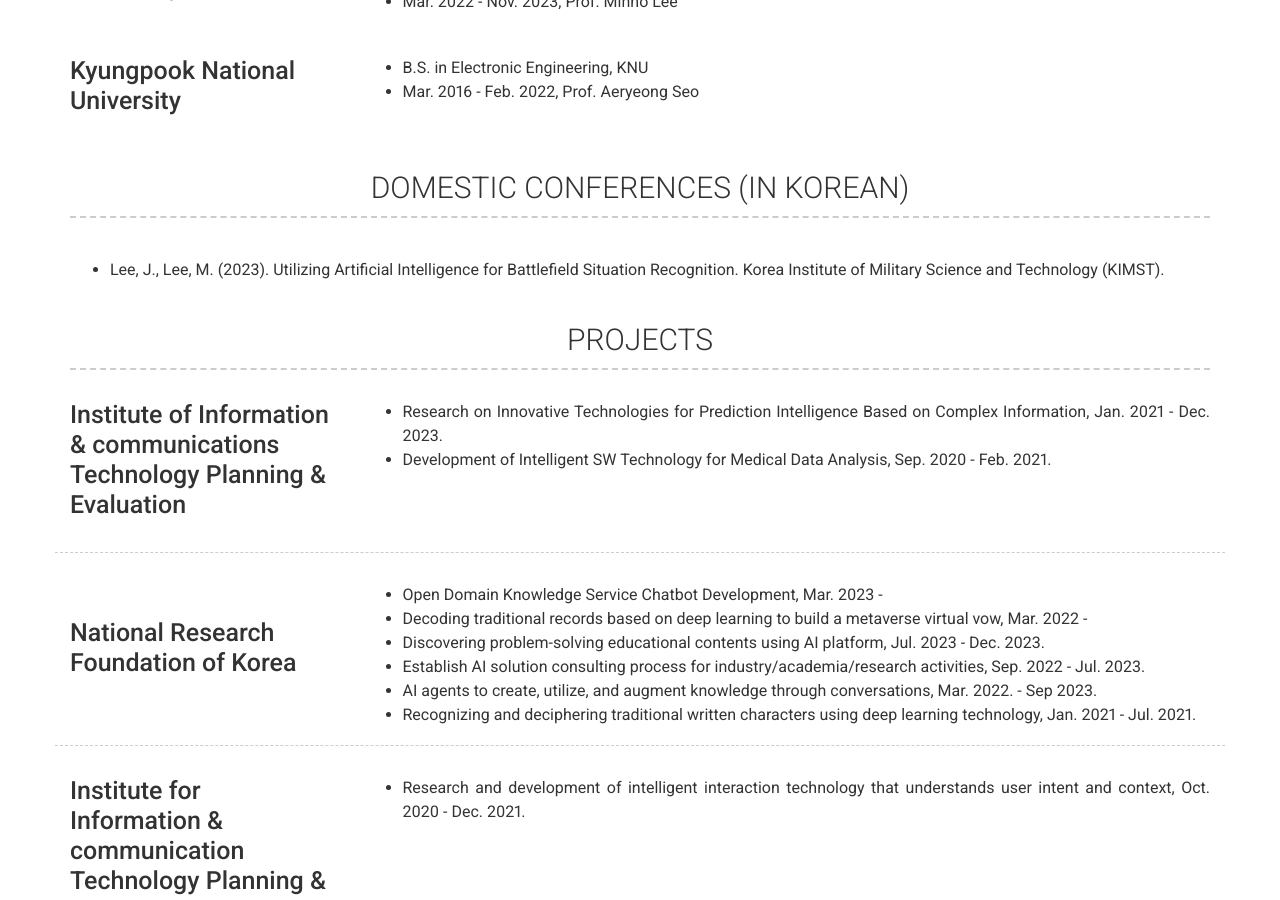
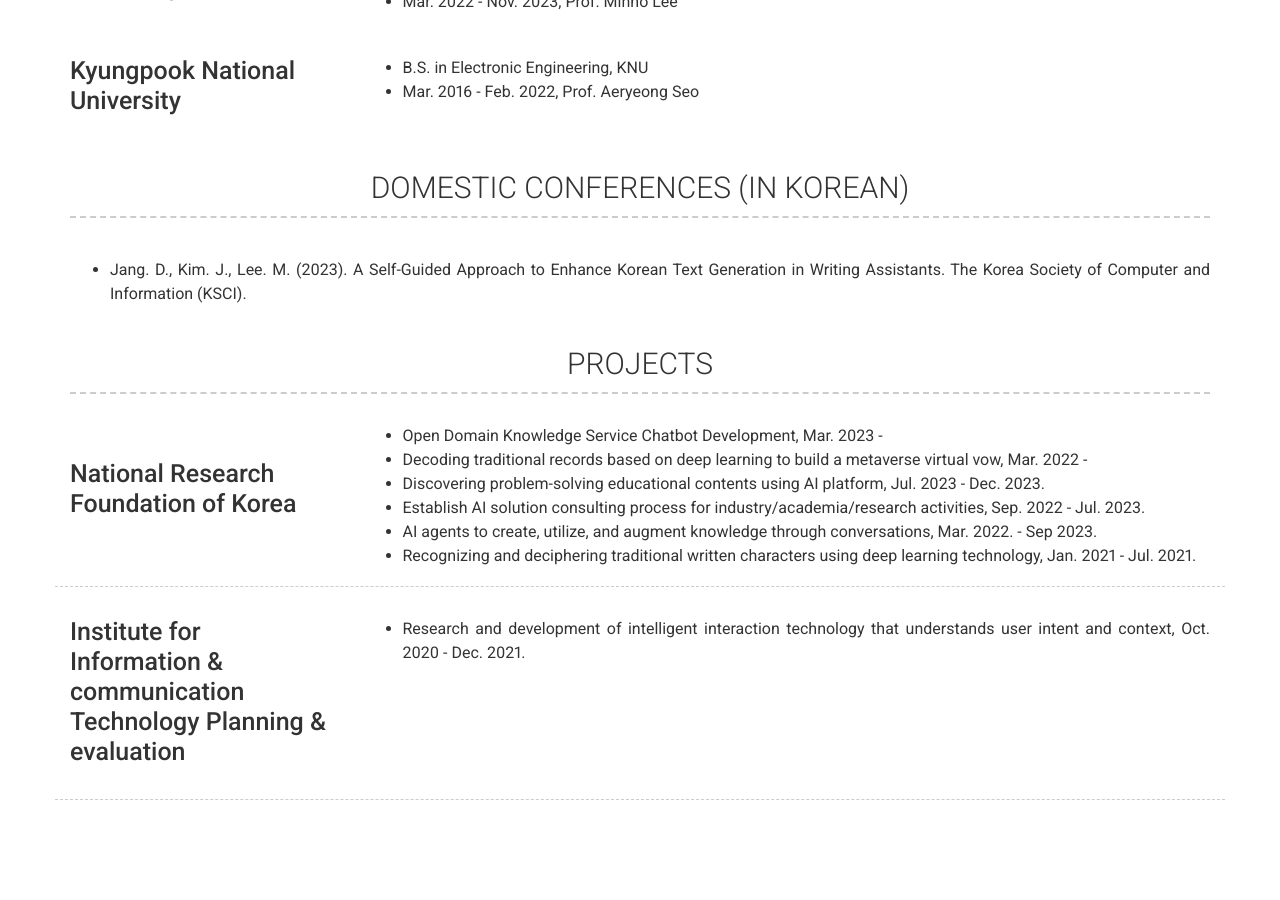
Before and after one commit to kimjin0517/kimjin0517.github.io, a Jekyll site: the page built from index.md, in a window 1280 px wide and 900 px high, scrolled down 665 px. Built offline with Jekyll 4.4.1, drawn with Linux system fonts in a browser that asks for light colours; nearby versions of some CDN libraries.

Commit message:
update profile

```diff
--- a/_config.yml
+++ b/_config.yml
@@ -90,20 +90,11 @@ content:
   - title: DOMESTIC CONFERENCES (IN KOREAN)
     layout: text
     content: | # this will include new lines to allow paragraphs
-      - Lee, J., Lee, M. (2023). Utilizing Artificial Intelligence for Battlefield Situation Recognition. Korea Institute of Military Science and Technology (KIMST).
+      - Jang. D., Kim. J., Lee. M. (2023). A Self-Guided Approach to Enhance Korean Text Generation in Writing Assistants. The Korea Society of Computer and Information (KSCI).
 
   - title: PROJECTS # Title for the section
     layout: list # Type of content section (list/text)
     content:
-      - layout: left
-        border: weak  # Value of `weak` will display a weak border below this item. # Any
-                      # other value (or no value) means no border will be displayed
-        title: Institute of Information & communications Technology Planning & Evaluation
-        description: | # this will include new lines to allow paragraphs
-          - Research on Innovative Technologies for Prediction Intelligence Based on Complex Information, Jan. 2021 - Dec. 2023.
-          - Development of Intelligent SW Technology for Medical Data Analysis, Sep. 2020 - Feb. 2021.
-
-
       - layout: left
         border: weak  # Value of `weak` will display a weak border below this item. # Any
                       # other value (or no value) means no border will be displayed
```
